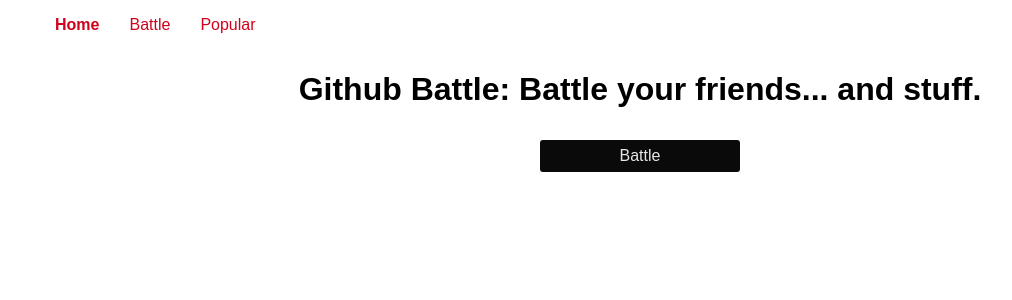
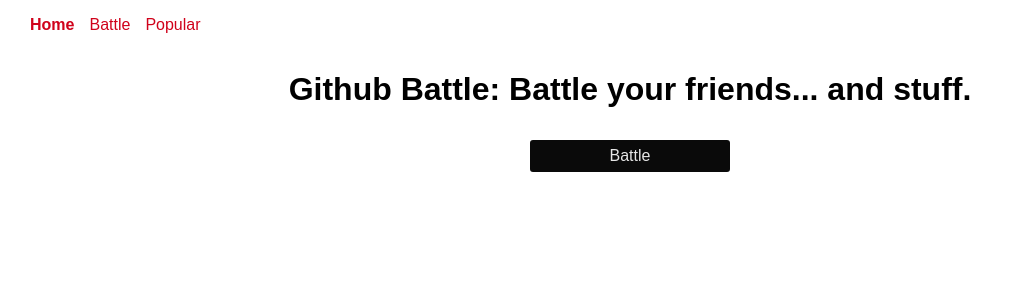
Before and after one commit to juanesarango/github-battle, a React (Create React App) app: page / in a window 1280 px wide. Shown: the top 300 px of the page, without its empty margins (0-1012 px from the left). Built offline with nearby package versions, Linux system fonts and the light colour scheme.

Commit message:
Added Switch to Router

```diff
--- a/src/App.css
+++ b/src/App.css
@@ -4,7 +4,7 @@
 
 .container {
   max-width: 1200px;
-  margin: 0 auto;
+  margin: 0 30px;
 }
 
 ul {
@@ -71,7 +71,7 @@
 }
 
 .nav li {
-  margin: 0 15px;
+  margin-right: 15px;
 }
 
 .home-container {
--- a/src/App.js
+++ b/src/App.js
@@ -6,7 +6,8 @@
 import Nav from './components/Nav';
 import {
   BrowserRouter as Router,
-  Route
+  Route,
+  Switch
 } from 'react-router-dom';
 
 
@@ -16,9 +17,16 @@
       <Router>
         <div className='container'>
           <Nav />
-          <Route exact path='/' component={Home} />
-          <Route path='/battle' component={Battle} />
-          <Route path='/popular' component={Popular} />
+          <Switch>
+            <Route exact path='/' component={Home} />
+            <Route exact path='/battle' component={Battle} />
+            <Route path='/popular' component={Popular} />
+            <Route render={() => {
+              return (
+                <p>Not Found</p>
+              )
+            }}/>
+          </Switch>
         </div>
       </Router>
 
```
